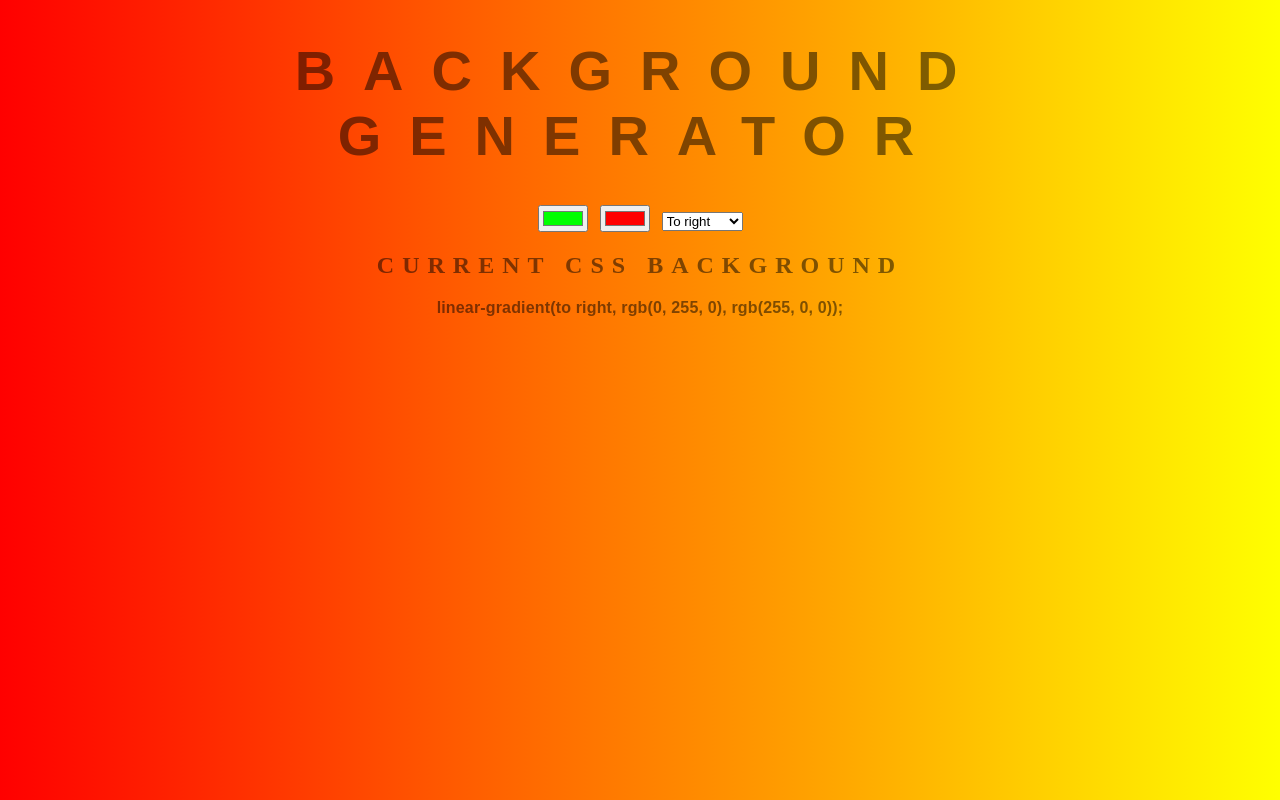
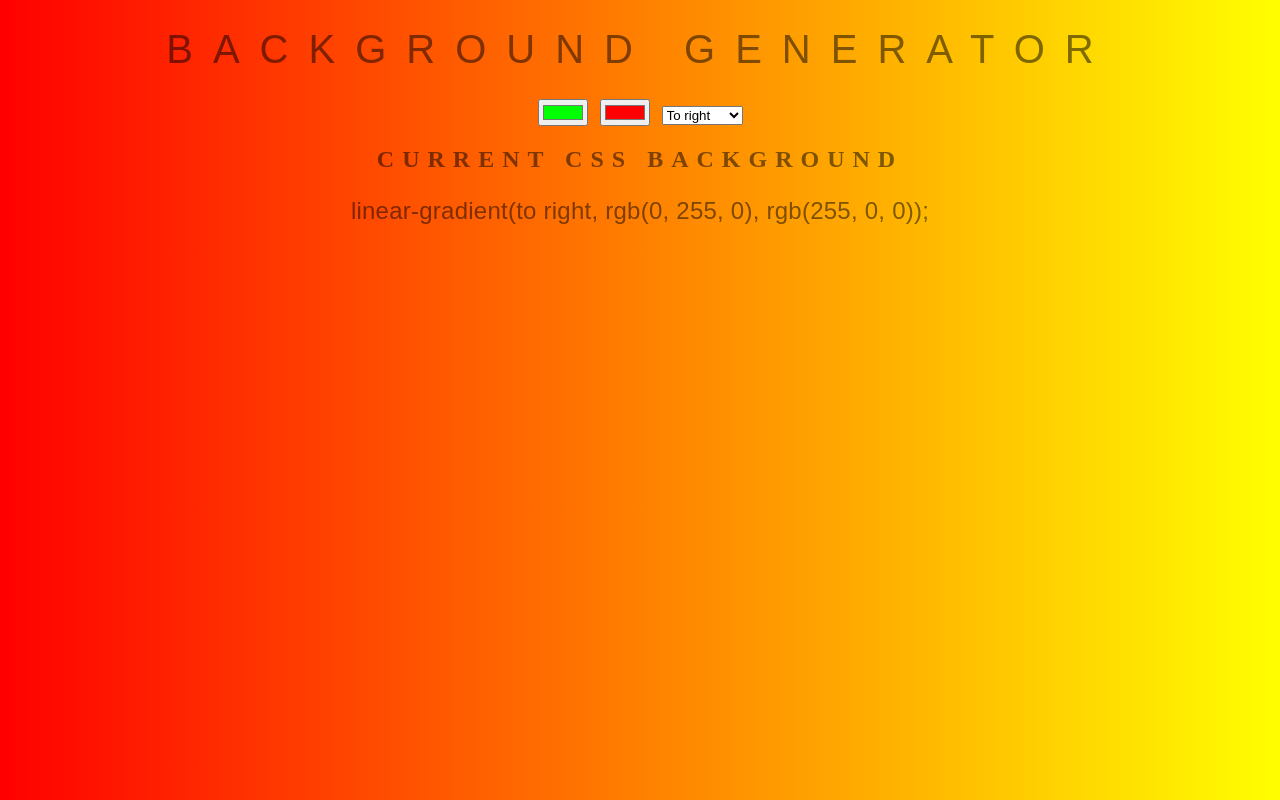
Before and after one commit to hsKim93/Background-Generator, a plain HTML site: page index.html in a window 1280 px wide. Drawn offline with Linux system fonts and the light colour scheme.

Commit message:
updated size

```diff
--- a/style.css
+++ b/style.css
@@ -12,7 +12,7 @@ body {
 }
 
 h1 {
-    font: 600 3.5em 'Raleway', sans-serif;
+    font: 2.5em 'Raleway', sans-serif;
     color: rgba(0,0,0,.5);
     text-align: center;
     text-transform: uppercase;
@@ -21,7 +21,7 @@ h1 {
 }
 
 h3 {
-	font: 900 1em 'Raleway', sans-serif;
+	font: 1.5em 'Raleway', sans-serif;
     color: rgba(0,0,0,.5);
     text-align: center;
     text-transform: none;
```
